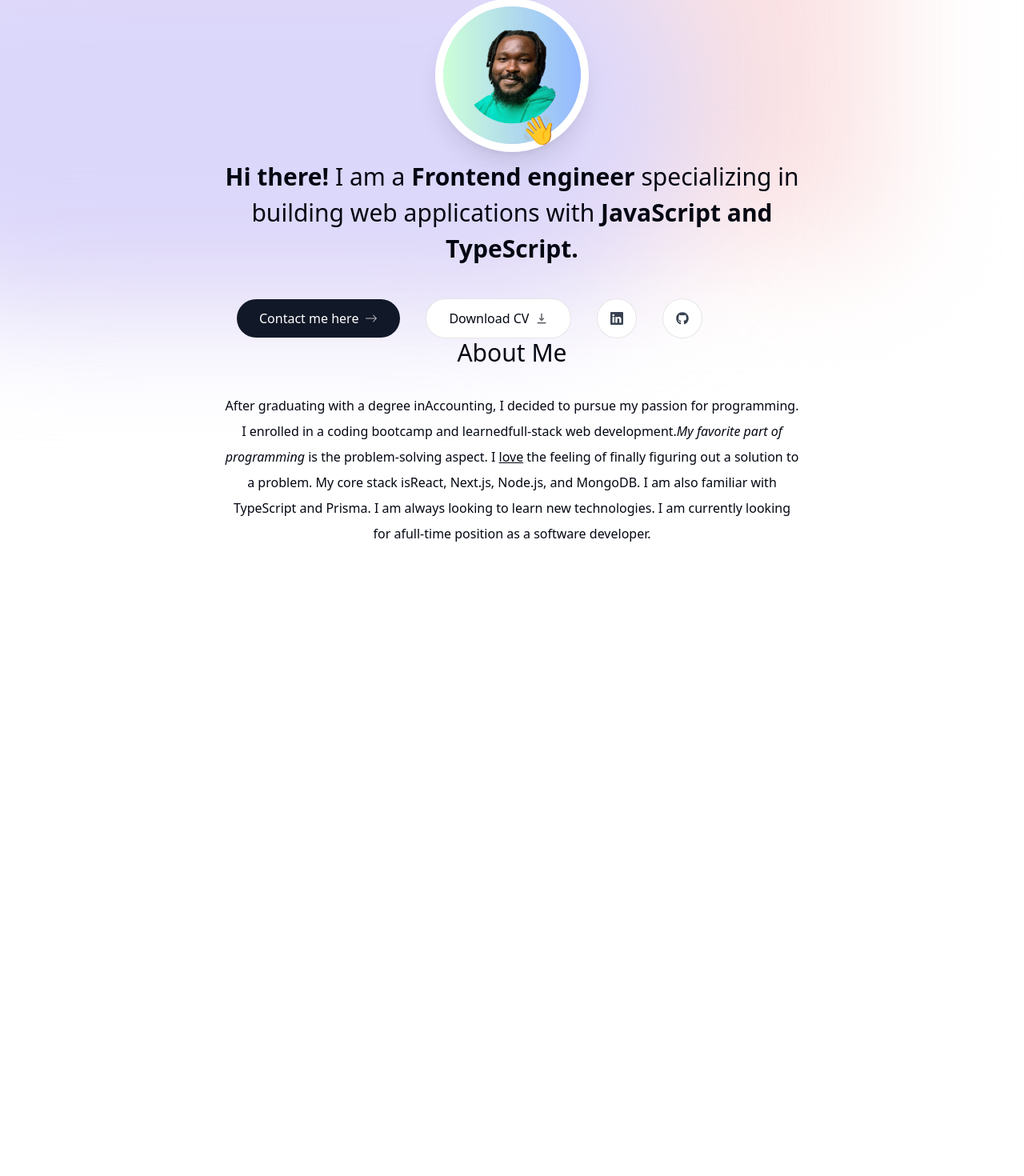
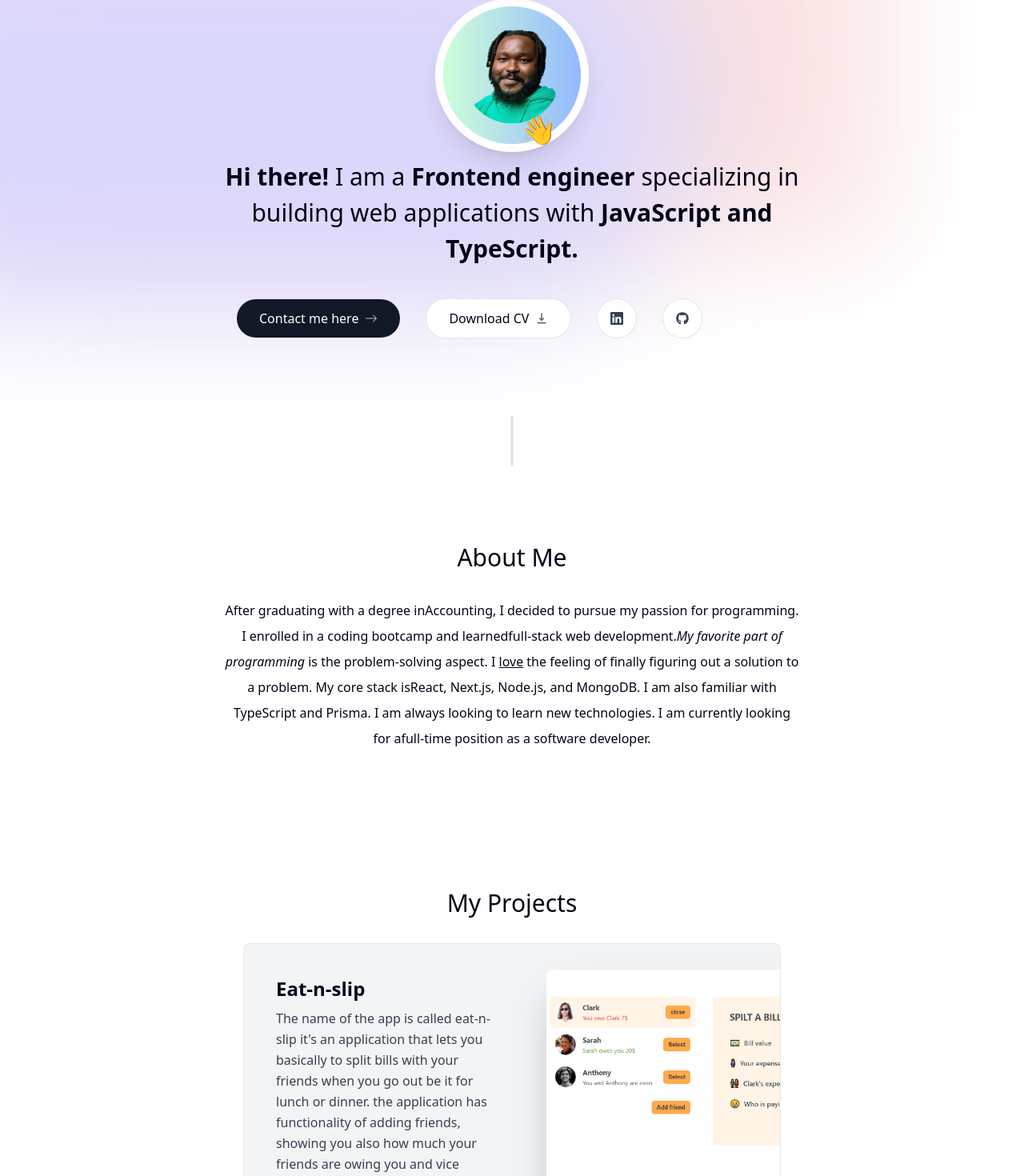
Before and after one commit to kelvinSeamount/new-portfolio, a Next.js app: page / in a window 1280 px wide. Shown: the part 98-1568 px from the top of the page at 80% size. Built offline with nearby package versions, Linux system fonts and the light colour scheme.

Commit message:
add projects

```diff
--- /dev/null
+++ b/app/components/myprojects.tsx
@@ -0,0 +1,61 @@
+"use client";
+import { motion, useScroll, useTransform } from "framer-motion";
+import Image from "next/image";
+import React, { useRef } from "react";
+
+type ProjectsProps = {
+  title: string;
+  description: string;
+  tags: string[];
+  imageUrl: string;
+};
+const MyProjects = ({ description, imageUrl, tags, title }: ProjectsProps) => {
+  const ref = useRef<HTMLDivElement>(null);
+
+  //scroll effect
+  const { scrollYProgress } = useScroll({
+    target: ref,
+    offset: ["0 1", "1.33 1"],
+  });
+
+  //scroll scaling
+  const scaleProgress = useTransform(scrollYProgress, [0, 1], [0.8, 1]);
+  const opacityProgress = useTransform(scrollYProgress, [0, 1], [0.6, 1]);
+
+  return (
+    <motion.div
+      style={{
+        scale: scaleProgress,
+        opacity: opacityProgress,
+      }}
+      ref={ref}
+      className="mb-3 sm:mb-8 last:mb-0 group"
+    >
+      <article className="bg-gray-100 max-w-[42rem] border border-black/5 rounded-lg overflow-hidden sm:pr-8 relative sm:h-[20rem] hover:bg-gray-200 transition group-odd:pl-8">
+        <div className="py-4 px-5 sm:pl-10 sm:pr-2 sm:pt-10 sm:max-w-[50%] h-full flex flex-col">
+          <h3 className="text-2xl font-bold">{title}</h3>
+          <p className="mt-2 leading-relaxed text-gray-700">{description}</p>
+          <ul className="flex flex-wrap mt-4 gap-2 sm:mt-auto">
+            {tags.map((tag, id) => (
+              <li
+                key={id}
+                className="bg-black/[0.7] px-3 py-1 text-[0.7rem] uppercase tracking-wider text-white rounded-full"
+              >
+                {tag}
+              </li>
+            ))}
+          </ul>
+        </div>
+
+        <Image
+          src={imageUrl}
+          alt="Eat-n-slipt app"
+          quality={95}
+          className="shadow-2xl rounded-t-lg absolute top-8 -right-40 w-[28.25rem] group-odd:right-[initial] group-odd:-left-40 group-hover:translate-x-3 group-hover:translate-y-3 group-hover:-rotate-2 transition group-hover:scale-[1.04] group-odd:group-hover:translate-y-3 group-odd:group-hover:translate-x-3  group-odd:group-hover:rotate-2"
+        />
+      </article>
+    </motion.div>
+  );
+};
+
+export default MyProjects;
--- /dev/null
+++ b/app/components/projects.tsx
@@ -0,0 +1,19 @@
+import React from "react";
+import SectionHeading from "./section-heading";
+import { projectData } from "../lib/data";
+import MyProjects from "./myprojects";
+
+const Projects = () => {
+  return (
+    <section id="projects">
+      <SectionHeading>My Projects</SectionHeading>
+      {projectData.map((project, id) => (
+        <React.Fragment key={id}>
+          <MyProjects {...project} />
+        </React.Fragment>
+      ))}
+    </section>
+  );
+};
+
+export default Projects;
--- /dev/null
+++ b/app/components/section-divder.tsx
@@ -0,0 +1,16 @@
+"use client";
+import { motion } from "framer-motion";
+import React from "react";
+
+const SectionDivider = () => {
+  return (
+    <motion.div
+      className="bg-gray-200 h-16 w-1 rounded-full hidden sm:block my-24"
+      initial={{ opacity: 0, y: 100 }}
+      animate={{ opacity: 1, y: 0 }}
+      transition={{ delay: 0.125 }}
+    ></motion.div>
+  );
+};
+
+export default SectionDivider;
--- a/app/layout.tsx
+++ b/app/layout.tsx
@@ -17,7 +17,7 @@ export default function RootLayout({
   return (
     <html lang="en" className="!scroll-smooth">
       <body
-        className={`${inter.className}bg-gray-50 text-gray-950 relative h-[5000px] pt-28 sm:pt-36`}
+        className={`${inter.className}bg-gray-100 text-slate-950 relative h-[5000px] pt-28 sm:pt-36`}
       >
         <div className="absolute top-[-6rem] right-[11rem] bg-[#fbe2e3] h-[31.25rem] blur-[5rem] sm:w-[69rem] -z-10"></div>
         <div className="bg-[#dbd7fb] absolute top-[-1rem] left-[-35rem] rounded-full w-[50rem] h-[31.25rem] blur-[5rem] sm:w-[69rem] md:left-[-33rem] lg:left-[-28rem] xl:left-[-15rem] 2xl:left-[-5rem] -z-10"></div>
--- a/app/lib/data.ts
+++ b/app/lib/data.ts
@@ -1,4 +1,4 @@
-import Eatnslip from "@/public/Eatnslip.png";
+import EatnslipImg from "@/public/Eatnslip.png";
 
 export const links = [
   {
@@ -50,6 +50,6 @@ export const projectData = [
     description:
       "The name of the app is called eat-n-slip it's an application that lets you basically to split bills with your friends when you go out be it for lunch or dinner. the application has functionality of adding friends, showing you also how much your friends are owing you and vice versa.",
     tags: ["React", "CSS", "JavaScript"],
-    imageUrl: Eatnslip,
+    imageUrl: EatnslipImg,
   },
 ];
--- a/app/page.tsx
+++ b/app/page.tsx
@@ -1,11 +1,15 @@
 import About from "./components/about";
 import Hero from "./components/hero";
+import Projects from "./components/projects";
+import SectionDivider from "./components/section-divder";
 
 export default function Home() {
   return (
     <div className="flex flex-col items-center px-4">
       <Hero />
+      <SectionDivider />
       <About />
+      <Projects />
     </div>
   );
 }
```
